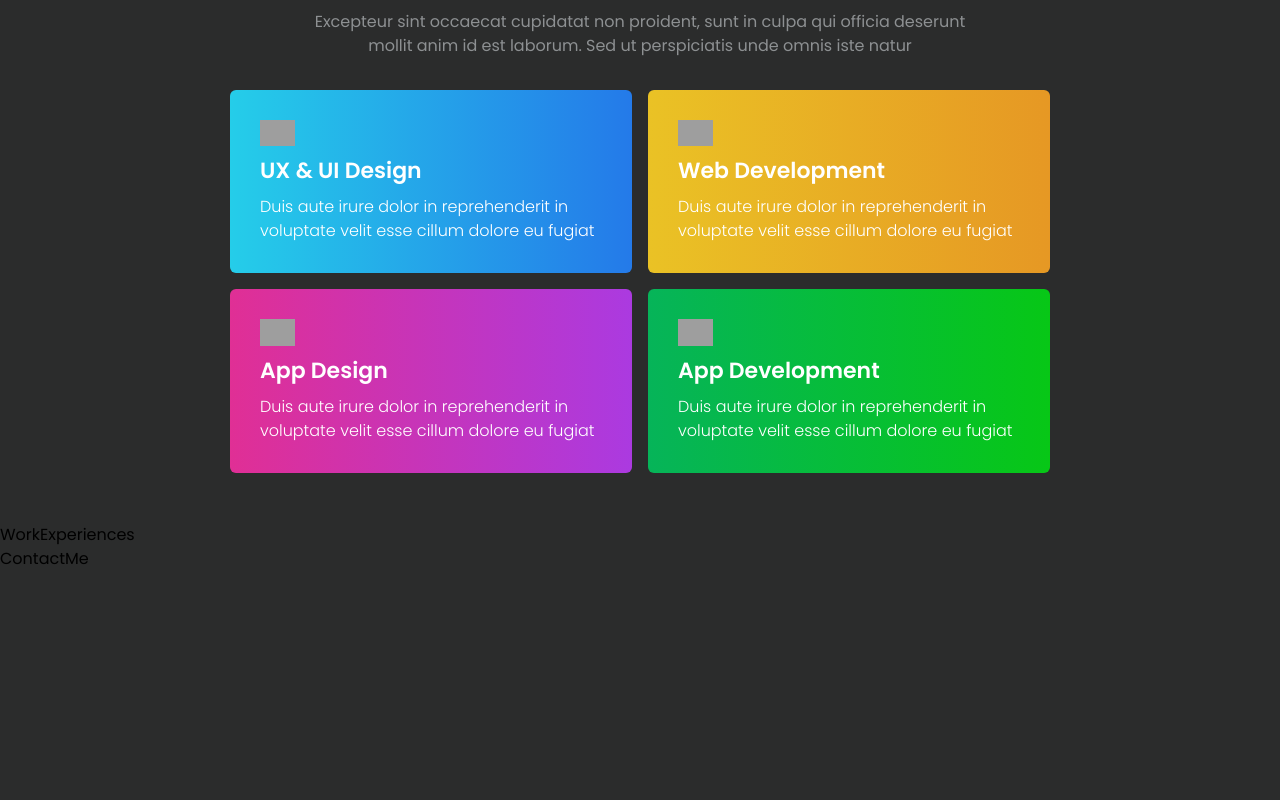
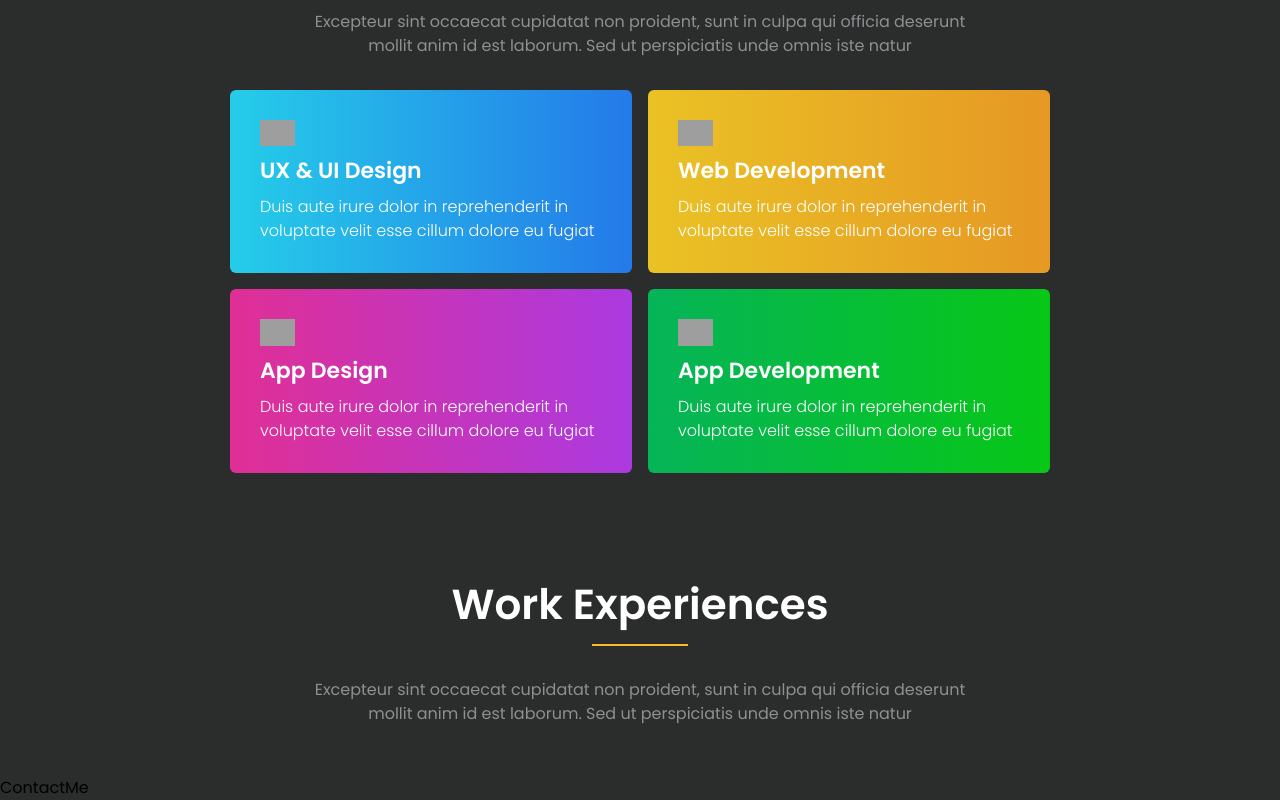
Before and after one commit to JethroMuluba/jethrocode_portfolio, a React (Vite) app: page / in a window 1280 px wide. Shown: the part 840-1640 px from the top of the page. Before the commit the page ends 1411 px from the top, so only its background shows below. Built offline with nearby package versions, Linux system fonts and the light colour scheme; grey boxes are pictures that could not be loaded.

Commit message:
Feat : Create the title of work experiences

```diff
--- a/src/components/WorkExperiences.jsx
+++ b/src/components/WorkExperiences.jsx
@@ -1,8 +1,21 @@
-import React from 'react'
+import React from 'react';
+import data from '../data/data.json';
+function WorkExperiences() {
 
-function WorkExperiences() {
+    const underTitle = data.workExperiences[0].underTitle;
   return (
-    <div id="experiences">WorkExperiences</div>
+    <section id="experiences" className=' w-full flex flex-col gap-8 items-center text-center py-[50px]'>
+        <div className=' flex flex-col gap-2 items-center md:w2/4   '>
+            <h3 className=' font-semibold text-white text-[32px] md:text-[42px] md:text-center' >Work Experiences</h3>
+            <span className=' w-[96px] border-b-2 border-[#FEB633]'></span>
+        </div>
+
+        <p className='text-[#8D9092]  px-6 md:px-[300px]  md:p-0 '> {underTitle} </p>
+
+
+
+
+    </section>
   )
 }
 
--- a/src/data/data.json
+++ b/src/data/data.json
@@ -79,7 +79,48 @@
             "id" : 1,
             "iconeWebMobile" : "https://res.cloudinary.com/dr8ofciki/image/upload/v1717456671/Mon-Portfolio-Data/a3aj6hqrine4wjjmfck7.png"
         }
-    ]
+    ],
+
+"workExperiences" : [
+    {
+        "underTitle" :"Excepteur sint occaecat cupidatat non proident, sunt in culpa qui officia deserunt mollit anim id est laborum. Sed ut perspiciatis unde omnis iste natur"
+    },
+
+    {
+        "experiences" : [
+            {
+                "id" : 0,
+                "workDate" : "JUNE 2012 - 2016",
+                "poste" : "Facebook Meta",
+                "description" : "Lorem ipsum dolor sit amet, coectetur adipisicing elit, sed do eiusmod temp incididunt ut labore."
+            },
+
+            {
+                "id" : 1,
+                "workDate" : "JUNE 2012 - 2016",
+                "poste" : "UI/UX Designer",
+                "entreprise" : "Google Lab",
+                "description" : "Lorem ipsum dolor sit amet, coectetur adipisicing elit, sed do eiusmod temp incididunt ut labore."
+            },
+
+            {
+                "id" : 3,
+                "workDate" : "JUNE 2012 - 2016",
+                "poste" : "UI/UX Designer",
+                "entreprise" : "Adobe Studio",
+                "description" : "Lorem ipsum dolor sit amet, coectetur adipisicing elit, sed do eiusmod temp incididunt ut labore."
+            },
+
+            {
+                "id" : 4,
+                "workDate" : "JUNE 2012 - 2016",
+                "poste" : "UI/UX Designer",
+                "entreprise" : "Adobe Inc",
+                "description" : "Lorem ipsum dolor sit amet, coectetur adipisicing elit, sed do eiusmod temp incididunt ut labore."
+            }
+        ]
+    }
+]
 
 
 }
```
